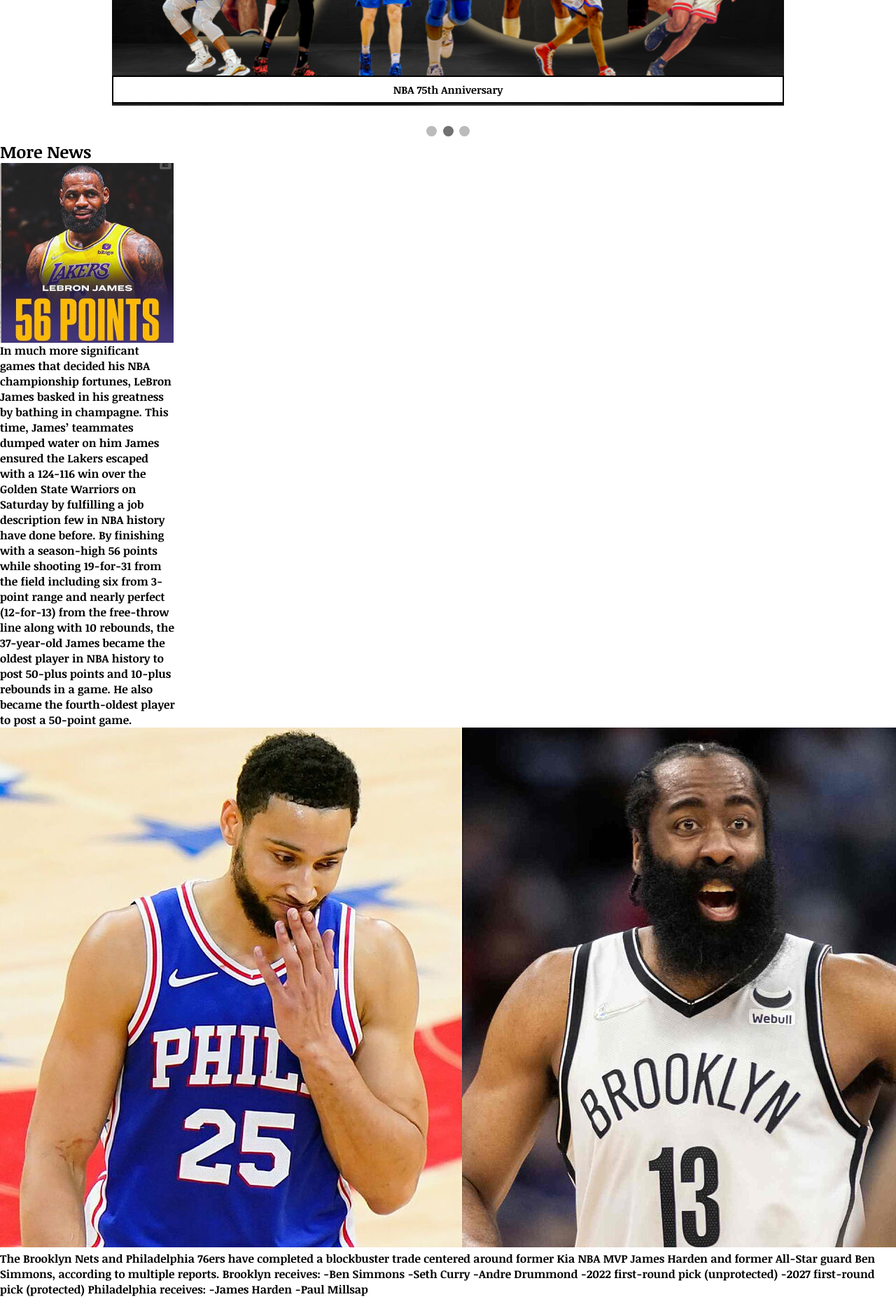
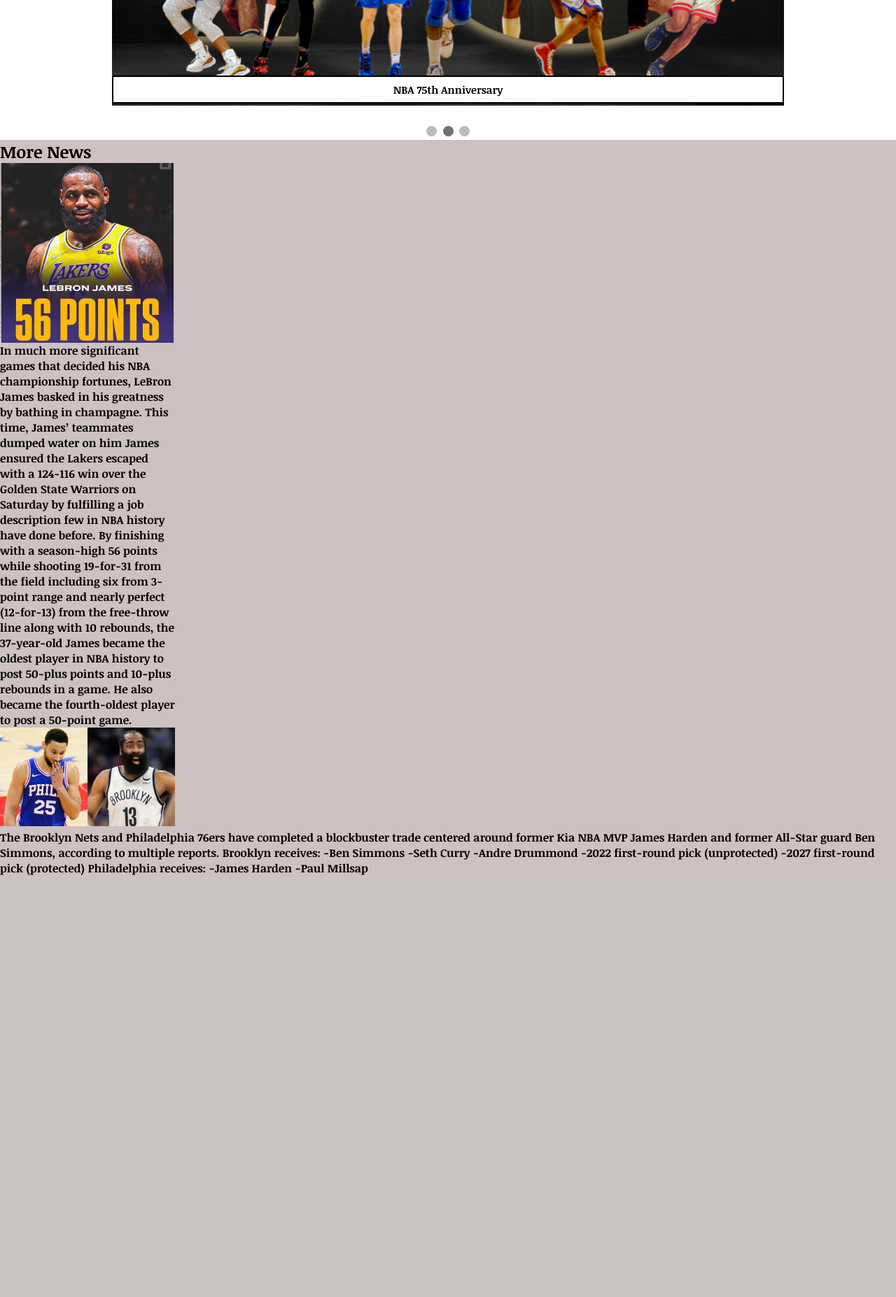
Before and after one commit to Saad332556/j1p3project3, a PHP site: page / in a window 1280 px wide. Shown: the part 558-2412 px from the top of the page at 70% size. After the commit the page ends 1809 px from the top, so only its background shows below. Run offline with PHP 8.4, Linux system fonts and the light colour scheme; some web fonts are replaced.

Commit message:
small background change

```diff
--- a/index.php
+++ b/index.php
@@ -16,6 +16,9 @@
 
     <!-- Hamburger link for small screens -->
     <link rel="stylesheet" href="https://cdnjs.cloudflare.com/ajax/libs/font-awesome/4.7.0/css/font-awesome.min.css">
+
+    <!-- Favicon icoon -->
+    <link rel="shortcut icon" href="./img/favicon.ico" type="image/x-icon">
 
     <!-- Website titel -->
     <title>AmuseNews</title>
--- a/style.css
+++ b/style.css
@@ -105,6 +105,12 @@
     animation-duration: 1.5s;
 }
 
+/* More news */
+#news {
+    background-color: rgb(206, 193, 193);
+}
+
+/* Basketball */
 .basketball1 > img {
     float: left;
     height: 257px;
@@ -116,8 +122,9 @@
 }
 
 .basketball2 > img{
+   width: 250px;
+}
 
-}
 /* Media queries */
 
 /* Navbar */
```
Also changed, not shown: img/favicon.ico (added).
